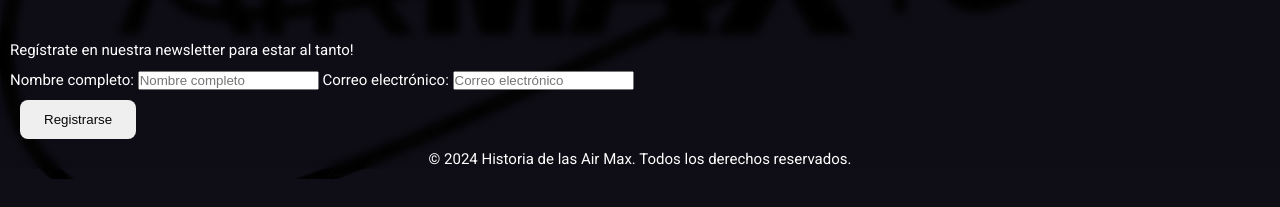
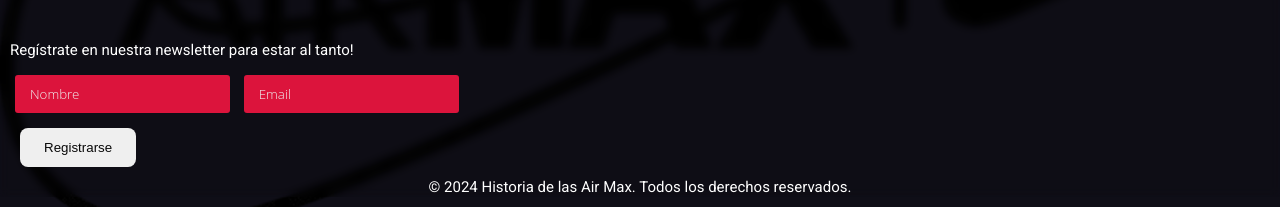
Before and after one commit to serxa92/FlexBox_Project, a plain HTML site: page index.html in a window 1280 px wide. Shown: the part 2347-2554 px from the top of the page. Before the commit the page ends 2526 px from the top, so only its background shows below. Drawn offline with Linux system fonts and the light colour scheme.

Commit message:
final de los finales

```diff
--- a/index.html
+++ b/index.html
@@ -455,25 +455,14 @@
         <div class="Registro">
           <p>Regístrate en nuestra newsletter para estar al tanto!</p>
           <form action="registro" method="post">
-            <label for="nombre">Nombre completo:</label>
-            <input
-              type="text"
-              id="nombre"
-              name="nombre"
-              placeholder="Nombre completo"
-              required
-            />
-
-            <label for="email">Correo electrónico:</label>
-            <input
-              type="email"
-              id="email"
-              name="email"
-              placeholder="Correo electrónico"
-              required
-            />
-
-            <input class="button" type="submit" value="Registrarse" />
+            <div class="row">
+              <span>
+                <input class="clean-slide" id="name" type="text" placeholder="Nombre" /><label for="name"></label>
+              </span>
+              <span>
+                <input class="clean-slide" id="email" type="text" placeholder="Email" /><label for="email"></label>
+              </span>
+              <input class="button" type="submit" value="Registrarse" />
           </form>
         </div>
       </div>
--- a/styles.css
+++ b/styles.css
@@ -238,10 +238,87 @@ iframe {
   height: 300px;
 
 }
+.clean-slide {
+  position: relative;
+  display: inline-block;
+  width: 215px;
+  padding: 10px 0 10px 15px;
+  font-family: "Open Sans", sans;
+  font-weight: 400;
+  color: #ffffff;
+  background: crimson;
+  border: 0;
+  border-radius: 3px;
+  outline: 0;
+  text-indent: 60px;
+  margin: 5px;
+  transition: all .3s ease-in-out;
 
-#Formulario_de_contacto {
-  width: 100%;
+  &::-webkit-input-placeholder {
+    color: #efefef;
+    text-indent: 0;
+    font-weight: 300;
+  }
+
+  + label {
+    display: inline-block;
+    position: absolute;
+    transform: translateX(0);
+    top: 0;
+    left: 0;
+    bottom: 0;
+    padding: 13px 15px;
+    font-size: 11px;
+    font-weight: 700;
+    text-transform: uppercase;
+    color: #032429;
+    text-align: left;
+    text-shadow: 0 1px 0 rgba(255,255,255,.4);
+    transition: all .3s ease-in-out, color .3s ease-out;
+    border-top-left-radius: 3px;
+
+    border-bottom-left-radius: 3px;
+    overflow: hidden;
+
+    &:after {
+      content: "";
+      position: absolute;
+      top: 0;
+      right: 100%;
+      bottom: 0;
+      width: 100%;
+      background: #7AB893;
+      z-index: -1;
+      transform: translate(0);
+      transition: all .3s ease-in-out;
+      border-top-left-radius: 3px;
+      border-bottom-left-radius: 3px;
+    }
+  }
 }
+.clean-slide:focus,
+.clean-slide:active {
+  color: #377D6A;
+  text-indent: 0;
+  background: #fff;
+  border-top-left-radius: 0;
+  border-bottom-left-radius: 0;
+
+  &::-webkit-input-placeholder {
+    color: #aaa;
+  }
+  + label {
+    color: #fff;
+    text-shadow: 0 1px 0 rgba(19,74,70,.4);
+    transform: translateX(-100%);
+
+    &:after {
+      transform: translate(100%);
+    }
+  }
+}
+
+
 .button {
   padding: 0.75rem 1.5rem;
   color: rgb(8, 8, 8);
@@ -260,7 +337,7 @@ p,form{
 }
 .button:hover {
   opacity: 0.9;
-  color: rgb(255, 127, 127);
+  color: crimson;
 }
 .copy {
 
```
